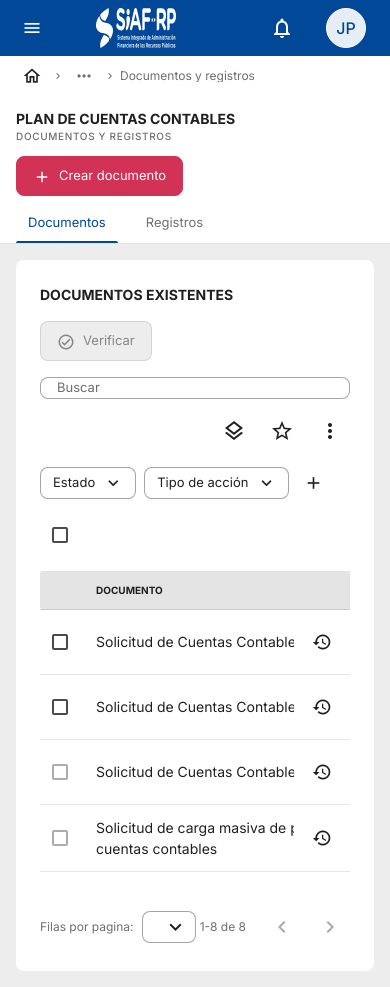
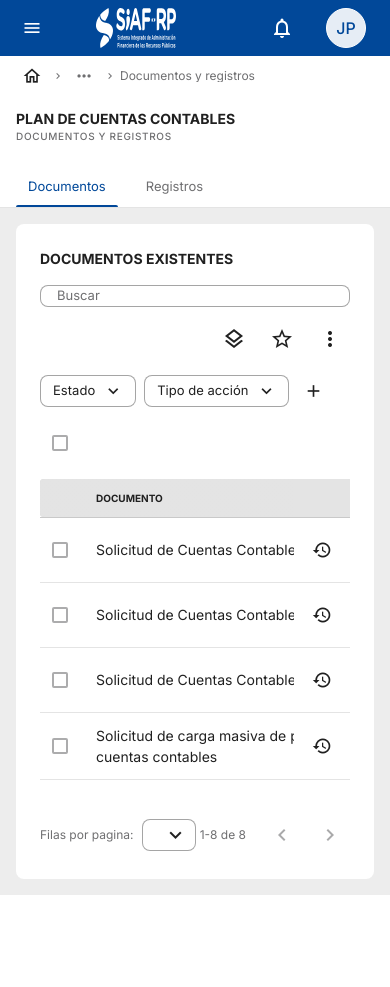
Before and after one commit to jharumycielo/FrontMock, an Angular app: page /procesos/plan-cuentas-contables in a window 390 px wide. After the commit the page ends 895 px from the top, so only its background shows below. Built offline with nearby package versions, Linux system fonts and the light colour scheme.

Commit message:
Fix breakpoint

```diff
--- a/src/app/layout/mobile-navigation-menu/mobile-navigation-menu.component.ts
+++ b/src/app/layout/mobile-navigation-menu/mobile-navigation-menu.component.ts
@@ -21,8 +21,9 @@ type MobileNavigationItem = {
 
       <div class="flex flex-col gap-siaf-lg bg-[var(--sys-color-bg-surfaces-field,var(--sys-color-bg-surfaces-surface))] px-siaf-md py-siaf-xs">
         <button
-          class="inline-flex min-h-10 w-full items-center justify-center gap-siaf-xs rounded-siaf-md bg-[var(--sys-color-bg-brand-accent)] px-siaf-md py-siaf-xs text-sm font-medium text-[var(--sys-color-text-brand-white)] transition hover:brightness-90 active:brightness-75"
+          class="inline-flex min-h-10 w-full items-center justify-center gap-siaf-xs rounded-siaf-md px-siaf-md py-siaf-xs text-sm font-medium transition enabled:bg-[var(--sys-color-bg-brand-accent)] enabled:text-[var(--sys-color-text-brand-white)] enabled:hover:brightness-90 enabled:active:brightness-75 disabled:cursor-not-allowed disabled:bg-[var(--sys-color-bg-surfaces-disabled)] disabled:text-[var(--sys-color-text-neutral-disabled)]"
           type="button"
+          [disabled]="!ctaAdd"
           (click)="created.emit()"
         >
           <siaf-icon name="add" [size]="24" />
@@ -65,6 +66,7 @@ type MobileNavigationItem = {
 })
 export class MobileNavigationMenuComponent {
   @Input() navigation: SidebarNavigation = 'Panel';
+  @Input() ctaAdd = false;
 
   @Output() created = new EventEmitter<void>();
   @Output() navigationChanged = new EventEmitter<SidebarNavigation>();
--- a/src/app/layout/shell/app-shell.component.ts
+++ b/src/app/layout/shell/app-shell.component.ts
@@ -49,6 +49,7 @@ import { ShellNavigationService } from './shell-navigation.service';
         <div class="fixed inset-x-0 bottom-0 top-14 z-20 lg:hidden">
           <siaf-mobile-navigation-menu
             [navigation]="activeNavigation"
+            [ctaAdd]="puedeCrear"
             (created)="openCreateDocumentFromMobileMenu()"
             (navigationChanged)="onMobileNavigationChange($event)"
           />
@@ -195,6 +196,11 @@ export class AppShellComponent {
   }
 
   openCreateDocument(): void {
+    if (!this.puedeCrear) {
+      this.closeFloatingPanels();
+      return;
+    }
+
     this.mobileNavigationOpen = false;
     this.processMenuOpen = false;
     this.trayMenuOpen = false;
--- a/src/app/modules/contabilidad/asiento-ajuste/pages/form/adjustment-seat-form.component.ts
+++ b/src/app/modules/contabilidad/asiento-ajuste/pages/form/adjustment-seat-form.component.ts
@@ -64,7 +64,7 @@ type AccountingRow = {
             />
           </section>
 
-          <section class="flex flex-col gap-siaf-md p-siaf-md sm:p-siaf-lg">
+          <section class="flex flex-col gap-siaf-md p-siaf-md pb-24 sm:p-siaf-lg lg:pb-siaf-lg">
             <div class="flex flex-col gap-siaf-md xl:flex-row">
               <section class="flex min-w-0 flex-1 flex-col gap-siaf-xs rounded-siaf-md bg-surface px-siaf-lg py-siaf-md">
                 @for (field of entityFields; track field.label) {
--- a/src/app/modules/contabilidad/plan-cuentas/pages/documents/chart-accounts-documents.component.ts
+++ b/src/app/modules/contabilidad/plan-cuentas/pages/documents/chart-accounts-documents.component.ts
@@ -18,11 +18,13 @@ export class ChartAccountsDocumentsComponent {
   private readonly permissionService = inject(PermissionService);
 
   readonly config = computed((): DocumentsRecordsConfig => {
-    const esAprobador = this.permissionService.currentRole() === 'approver';
+    const role = this.permissionService.currentRole();
 
-    const solicitudes = esAprobador
+    const solicitudes = role === 'approver'
       ? this.solicitudesState.bandejaAprobador()
-      : this.solicitudesState.bandejaCreador();
+      : role === 'creator'
+        ? this.solicitudesState.bandejaCreador()
+        : [];
 
     // Si hay solicitudes reales usar esas, si no usar el mock base
     // El DocumentsRecordsPageComponent aplica automáticamente las reglas de rol
--- a/src/app/shared/components/solicitude-page-layout/solicitude-page-layout.component.ts
+++ b/src/app/shared/components/solicitude-page-layout/solicitude-page-layout.component.ts
@@ -32,7 +32,7 @@ import { SolicitudeHeaderComponent, SolicitudeHeaderRole, SolicitudeHeaderState
         />
       </section>
 
-      <section class="flex flex-col gap-siaf-md p-siaf-md">
+      <section class="flex flex-col gap-siaf-md p-siaf-md pb-24 lg:pb-siaf-md">
         <ng-content />
       </section>
     </section>
--- a/src/app/shared/ui/documents-records-page/documents-records-page.component.ts
+++ b/src/app/shared/ui/documents-records-page/documents-records-page.component.ts
@@ -1,6 +1,7 @@
 import { ChangeDetectionStrategy, Component, inject, Input, OnChanges, SimpleChanges } from '@angular/core';
 import { Router } from '@angular/router';
 import { PermissionService } from '../../../core/auth/permission.service';
+import type { UserRole } from '../../../core/auth/role.model';
 
 import { BreadcrumbComponent } from '../../components/breadcrumb/breadcrumb.component';
 import { CustomFilterApplyEvent, CustomFilterComponent, FilterRow } from '../../components/custom-filter/custom-filter.component';
@@ -27,6 +28,9 @@ type AppliedCustomFilter = {
 
 // Estados visibles para el APROBADOR (filtra Elaborado y Eliminado)
 const ESTADOS_APROBADOR = ['Verificado', 'Aprobado', 'Observado', 'Rechazado'];
+const ESTADOS_CREADOR = ['Elaborado', 'Verificado', 'Observado', 'Rechazado'];
+
+type DocumentsRecordsRoleMode = 'creator' | 'approver' | 'readOnly';
 
 @Component({
   selector: 'siaf-documents-records-page',
@@ -134,7 +138,7 @@ const ESTADOS_APROBADOR = ['Verificado', 'Aprobado', 'Observado', 'Rechazado'];
                 <h2 class="m-0 text-sm font-bold uppercase leading-normal text-text">
                   {{ activeTab === 'documents' ? 'Documentos existentes' : 'Registros existentes' }}
                 </h2>
-                @if (activeTab === 'documents') {
+                @if (activeTab === 'documents' && effectiveConfig.accionPrincipal) {
                   @if (effectiveConfig.accionPrincipal === 'aprobar') {
                     <siaf-button variant="primary" icon="check_circle" [disabled]="!canApproveSelectedDocuments" (click)="openApproveModal()">
                       Aprobar
@@ -363,8 +367,26 @@ export class DocumentsRecordsPageComponent implements OnChanges {
 
   // Config efectivo con reglas de rol aplicadas automáticamente
   get effectiveConfig(): DocumentsRecordsConfig {
-    const esAprobador = this.permissionService.currentRole() === 'approver';
-    if (!esAprobador) return this.config;
+    const roleMode = this.documentsRecordsRoleMode;
+
+    if (roleMode === 'creator') {
+      return {
+        ...this.config,
+        statusFilterOptions: ESTADOS_CREADOR,
+        accionPrincipal: 'verificar',
+        documentRows: this.config.documentRows.filter(r =>
+          ESTADOS_CREADOR.includes(String(r['status'] ?? ''))
+        ),
+      };
+    }
+
+    if (roleMode === 'readOnly') {
+      return {
+        ...this.config,
+        createDocumentOptions: [],
+        accionPrincipal: undefined,
+      };
+    }
 
     return {
       ...this.config,
@@ -488,7 +510,10 @@ export class DocumentsRecordsPageComponent implements OnChanges {
     }
 
     // APROBADOR selecciona Verificados — CREADOR selecciona Elaborados
-    const selectableStatus = this.effectiveConfig.accionPrincipal === 'aprobar' ? 'Verificado' : 'Elaborado';
+    const selectableStatus = this.selectableDocumentStatus;
+    if (!selectableStatus) {
+      return [];
+    }
     return this.paginatedRows.filter((row) => row['status'] === selectableStatus);
   }
 
@@ -580,6 +605,32 @@ export class DocumentsRecordsPageComponent implements OnChanges {
     return this.documentRows.filter((row) => row.selected && row['status'] === 'Elaborado');
   }
 
+  private get documentsRecordsRoleMode(): DocumentsRecordsRoleMode {
+    const role = this.permissionService.currentRole() as UserRole;
+
+    if (role === 'approver') {
+      return 'approver';
+    }
+
+    if (role === 'creator') {
+      return 'creator';
+    }
+
+    return 'readOnly';
+  }
+
+  private get selectableDocumentStatus(): 'Elaborado' | 'Verificado' | '' {
+    if (this.effectiveConfig.accionPrincipal === 'verificar') {
+      return 'Elaborado';
+    }
+
+    if (this.effectiveConfig.accionPrincipal === 'aprobar') {
+      return 'Verificado';
+    }
+
+    return '';
+  }
+
   inputValue(event: Event): string {
     return (event.target as HTMLInputElement).value;
   }
@@ -605,8 +656,10 @@ export class DocumentsRecordsPageComponent implements OnChanges {
   }
 
   toggleVisibleElaboradoDocuments(selected: boolean): void {
+    const selectableStatus = this.selectableDocumentStatus;
+
     this.paginatedRows.forEach((row) => {
-      if (row['status'] === 'Elaborado') {
+      if (selectableStatus && row['status'] === selectableStatus) {
         row.selected = selected;
         return;
       }
@@ -617,9 +670,11 @@ export class DocumentsRecordsPageComponent implements OnChanges {
 
   selectionDisabled = (row: DocumentsRecordsRow): boolean => {
     if (this.activeTab !== 'documents') return false;
+    const selectableStatus = this.selectableDocumentStatus;
+    if (!selectableStatus) return true;
+
     // APROBADOR solo puede seleccionar Verificados
     // CREADOR solo puede seleccionar Elaborados
-    const selectableStatus = this.effectiveConfig.accionPrincipal === 'aprobar' ? 'Verificado' : 'Elaborado';
     return row['status'] !== selectableStatus;
   };
 
```
Also changed, not shown: src/app/shared/components/solicitude-header/solicitude-header.component.ts (+57 -3 lines).
